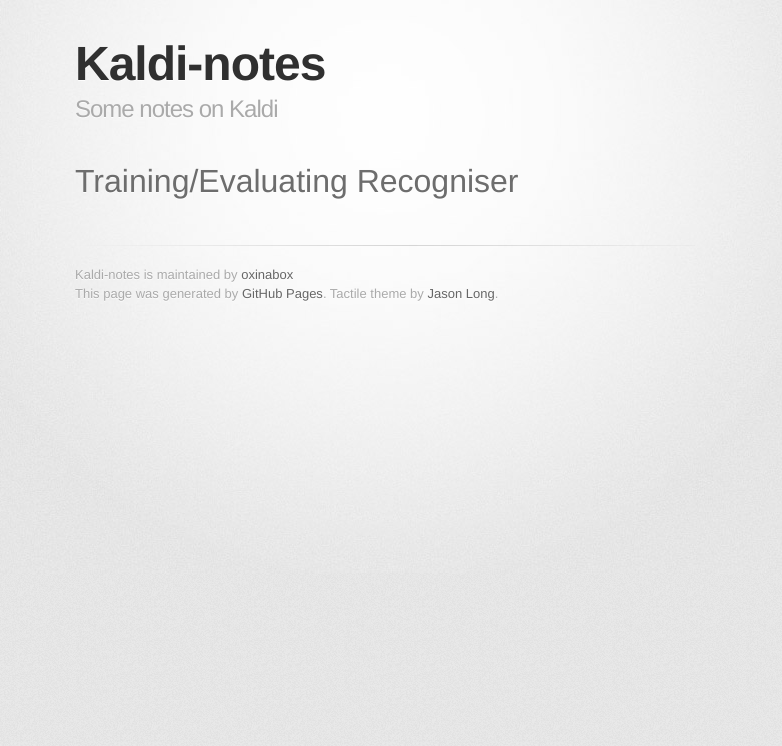
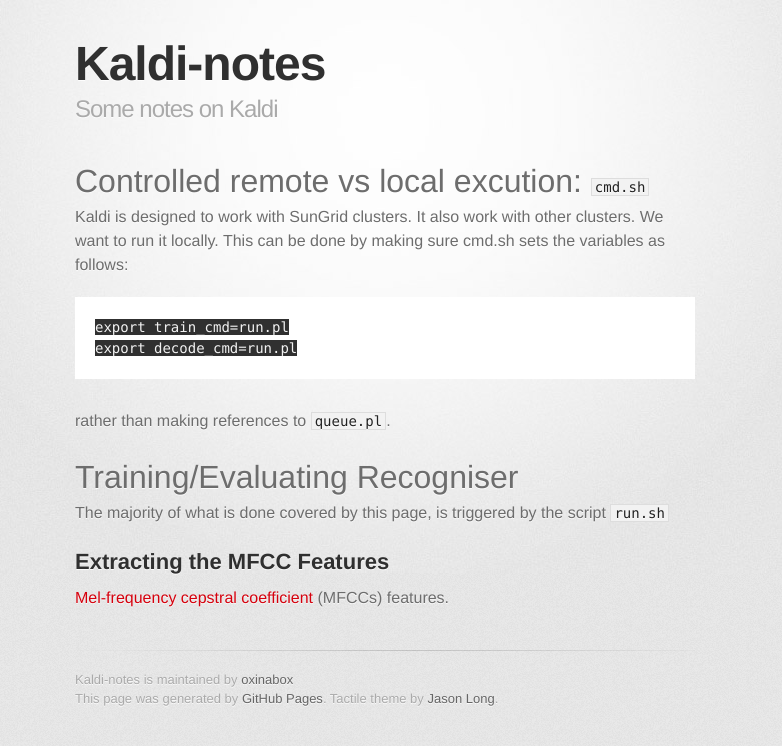
Before and after one commit to oxinabox/Kaldi-Notes, a Jekyll site: the page built from tidigits/train_eval.md, in a window 1280 px wide. Shown: the top 746 px of the page, without its empty margins (255-1037 px from the left). Built offline with Jekyll 4.4.1, drawn with Linux system fonts in a browser that asks for light colours; some web fonts are replaced; Markdown is read by kramdown in place of the engine named in the settings.

Commit message:
=quick submission.

````diff
--- a/tidigits/train_eval.md
+++ b/tidigits/train_eval.md
@@ -2,4 +2,26 @@
 layout: default
 title: Training & Evaluation
 ---
+
+#Controlled remote vs local excution: `cmd.sh`
+Kaldi is designed to work with SunGrid clusters.
+It also work with other clusters.
+We want to run it locally.
+This can be done by making sure cmd.sh sets the variables as follows:
+
+```
+export train_cmd=run.pl
+export decode_cmd=run.pl
+```
+rather than making references to `queue.pl`.
+
+
+
 #Training/Evaluating Recogniser
+
+The majority of what is done covered by this page,
+is triggered by the script `run.sh`
+
+##Extracting the MFCC Features
+
+[Mel-frequency cepstral coefficient](http://en.wikipedia.org/wiki/Mel-frequency_cepstrum)  (MFCCs) features.
````
Also changed, not shown: tidigits/how-training-tidigits-works.md (+1 -1 lines), tidigits/lexiconFST.png.
